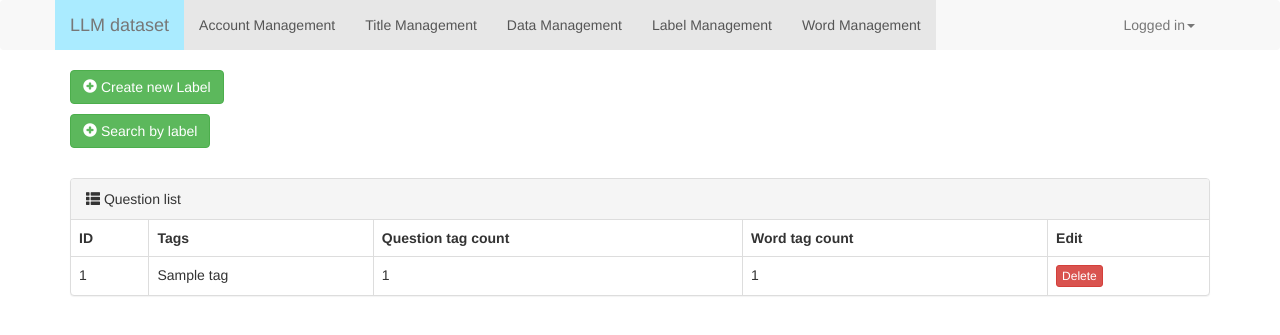
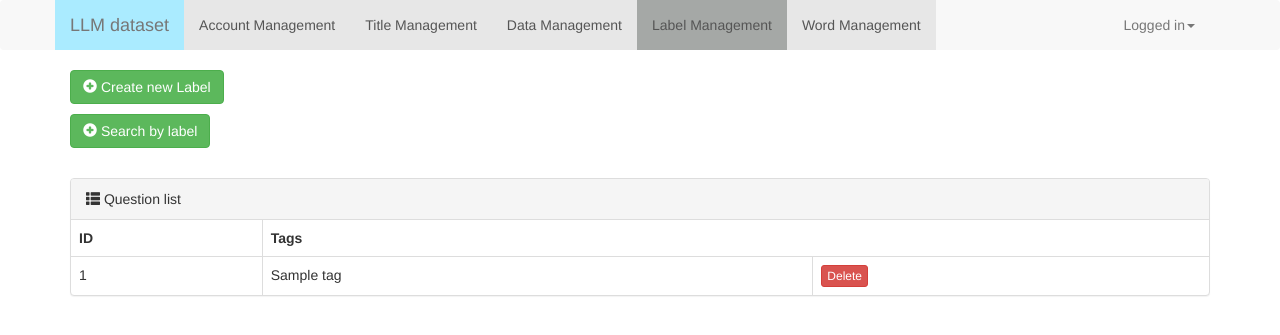
Before and after one commit to summer-Intern-2023/MUDU_Dataset, a Django app: page /label/list/ in a window 1280 px wide. Shown: the top 335 px of the page. Run offline with Django 4.2, Linux system fonts and the light colour scheme; tables that the repository leaves empty hold one stand-in row (values such as "Sample post"); some libraries are stand-ins or nearby versions.

Commit message:
feature: add highlight to layout.html

```diff
--- a/setcollect/templates/label_list.html
+++ b/setcollect/templates/label_list.html
@@ -32,9 +32,7 @@
                     <tr>
                         <th>ID</th>
                         <th>Tags</th>
-                        <th>Question tag count</th>
-                        <th>Word tag count</th>
-                        <th>Edit</th>
+
                     </tr>
                 </thead>
                 <tbody>
@@ -42,11 +40,7 @@
                     <tr>
                         <td>{{ tag.id }}</td>
                         <td>{{ tag.tag_name }}</td>
-                        <td>{{ tag.num_question }}</td>
-                        <td>{{ tag.num_word }}</td>
                         <td>
-                            {% comment %} <a class="btn btn-primary btn-xs"
-                                href="http://127.0.0.1:8000/label/{{ obj.id }}/edit/">Edit</a> {% endcomment %}
                             <a class="btn btn-danger btn-xs"
                                 href="http://127.0.0.1:8000/label/delete/?nid={{tag.id}}">Delete</a>
                         </td>
--- a/setcollect/templates/layout.html
+++ b/setcollect/templates/layout.html
@@ -26,6 +26,12 @@
         .navbar-default .navbar-nav>.active>a:focus {
             background-color: lightgray;
         }
+
+        /* This is the new class for the active link */
+        .navbar-default .navbar-nav>.current>a {
+            background-color: #a5a8a6;
+        }
+
     </style>
 
 </head>
@@ -50,15 +56,15 @@
 
             <div class="collapse navbar-collapse" id="bs-example-navbar-collapse-1">
                 <ul class="nav navbar-nav">
-                    <li class="active"><a href="http://127.0.0.1:8000/info/list">Account Management<span
+                    <li class="active {% if request.path == '/info/list/' %}current{% endif %}"><a href="/info/list/">Account Management<span
                                 class="sr-only">(current)</span></a></li>
-                    <li class="active"><a href="http://127.0.0.1:8000/title/list">Title Management<span
+                    <li class="active {% if request.path == '/title/list/' %}current{% endif %}"><a href="/title/list/">Title Management<span
                                 class="sr-only">(current)</span></a></li>
-                    <li class="active"><a href="http://127.0.0.1:8000/question/list">Data Management<span
+                    <li class="active {% if request.path == '/question/list/' %}current{% endif %}"><a href="/question/list/">Data Management<span
                                 class="sr-only">(current)</span></a></li>
-                    <li class="active"><a href="http://127.0.0.1:8000/label/list">Label Management<span
+                    <li class="active {% if request.path == '/label/list/' %}current{% endif %}"><a href="/label/list/">Label Management<span
                                 class="sr-only">(current)</span></a></li>
-                    <li class="active"><a href="http://127.0.0.1:8000/word/list">Word Management<span
+                    <li class="active {% if request.path == '/word/list/' %}current{% endif %}"><a href="/word/list/">Word Management<span
                                 class="sr-only">(current)</span></a></li>
                 </ul>
 
@@ -83,10 +89,6 @@
         {% block content %} {% endblock %}
     </div>
 
-
-
-
-
     <script src="{% static 'js/jquery-3.6.3.min.js' %}"></script>
     <script src="{% static 'plugins/bootstrap-3.4.1-dist/js/bootstrap.min.js' %}"></script>
 </body>
```
